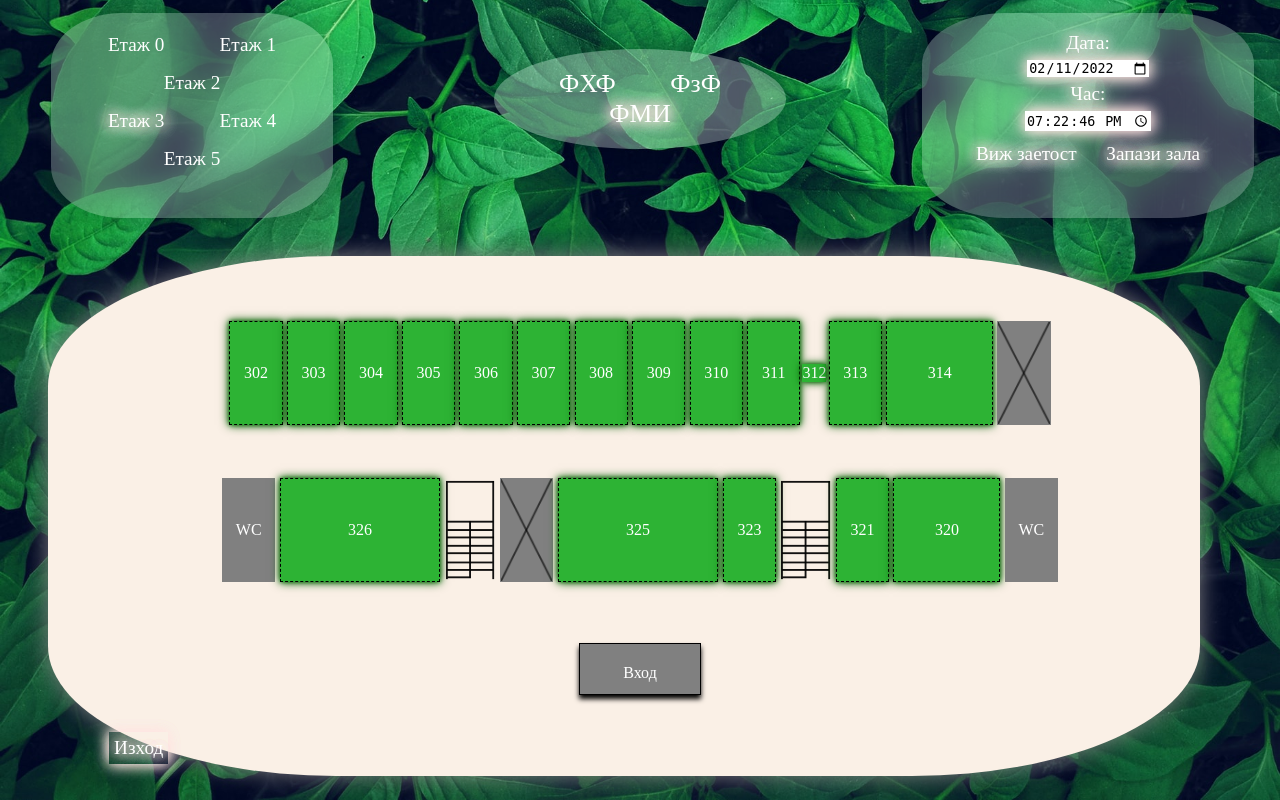
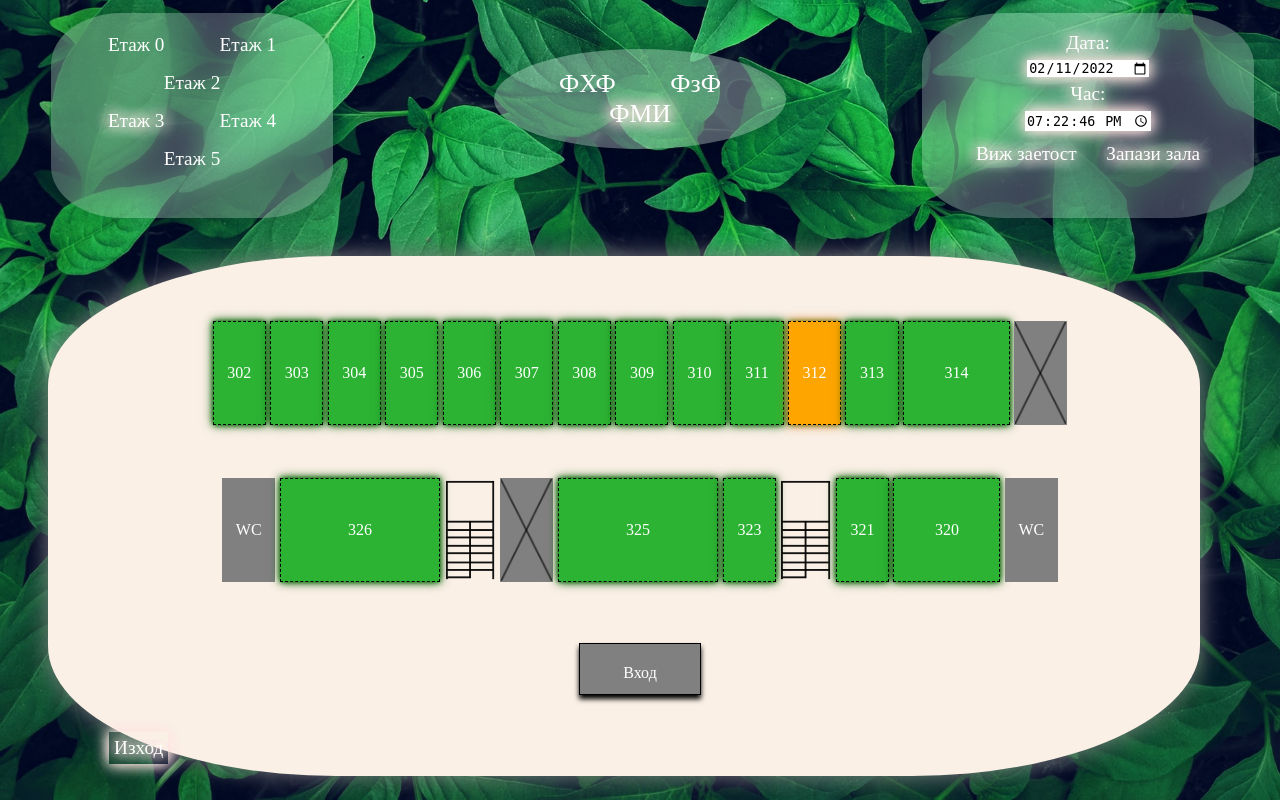
Before and after one commit to gabrinka/fmi.web.project, a PHP site: page / in a window 1280 px wide. Run offline with PHP 8.4, Linux system fonts and the light colour scheme; the visitor is signed in with stand-in values (Sample User, id 1); data comes from the database, SQL or seed files in the repository; both versions use the stored data as it was after the commit.

Commit message:
Added lecturer romm

```diff
--- a/css/style.css
+++ b/css/style.css
@@ -272,6 +272,15 @@ button {
     line-height: 8vw;
 }
 
+.lecturer-room{
+    flex-direction: row;
+    width: 4vw;
+    height: 8vw;
+    border: black dashed 1px;
+    margin: 0.2%;
+    line-height: 8vw;
+}
+
 
 .small-computer-room, .seminar-room {
     flex-direction: row;
@@ -325,6 +334,11 @@ button {
 .empty-room {
     background-color: #2db334;
     box-shadow: 0 0 10px rgb(0, 83, 0), 0 0 5px green;
+}
+
+.lecturer-room-color{
+    background-color: orange;
+    box-shadow: 0 0 10px rgb(209, 108, 13), 0 0 5px green;
 }
 
 .taken-room {
@@ -479,7 +493,7 @@ input {
 }
 
 
-.small-computer-room:hover,.seminar-room:hover {
+.small-computer-room:hover,.seminar-room:hover,.lecturer-room:hover {
     width: 4.4vw;
     height: 8.4vw;
 }
--- a/index.php
+++ b/index.php
@@ -72,6 +72,7 @@ include('rooms.php');
                 <div id="pop-up-room-img-side-text"></div>
             </div>
             <div id="saveFromRoom">Запази зала</div>
+            <!-- <div id="exitFromRoom">Затвори</div> -->
             <div id="x">X</div>
         </figure>
         <div id='formContainer' class='hidden'>
--- a/rooms.php
+++ b/rooms.php
@@ -87,6 +87,9 @@
                   else if (roomType == '1') {
                       child.className = 'small-computer-room';
                   }
+                  else if (roomType == '4'){
+                      child.className = 'lecturer-room';
+                  }
               }
               div.appendChild(child);
           }
@@ -110,8 +113,15 @@
             curFloor[i].classList.add('taken-room');
           }
           else {
+          let roomType = roomTypes[room].type;
+           if(roomType=='4'){
+              curFloor[i].classList.remove('taken-room');
+              curFloor[i].classList.add('lecturer-room-color');
+           }
+           else{
             curFloor[i].classList.remove('taken-room');
             curFloor[i].classList.add('empty-room');
+           }
           }
       }
   }
@@ -188,6 +198,10 @@
       else if (elem.classList.contains('seminar-room')) {
           roomType = 'Семинарна зала';
           popUpRoomImg.style.backgroundImage = 'url("./img/seminar-room.png")';
+      }
+      else if (elem.classList.contains('lecturer-room')){
+        roomType = 'Преподавателска стая';
+           popUpRoomImg.style.backgroundImage = 'url("./img/lecturer.png")';
       }
 
       let whiteBoard = (roomObj.whiteBoard == 'д') ? 'Да' : 'Не';
@@ -331,6 +345,9 @@
 
       formContainer.classList.remove('hidden');
     });
+
+    // let exitFromRoom = document.getElementByID('exitFromRoom');
+    // exitFromRoom.addEventListener('click', closeCloseUp);
 
     let formContainer = document.getElementById('formContainer');
       let warning = document.createElement('div');
```
Also changed, not shown: SchemaDB.sql (+13 -2 lines), img/lecturer.png (added).
